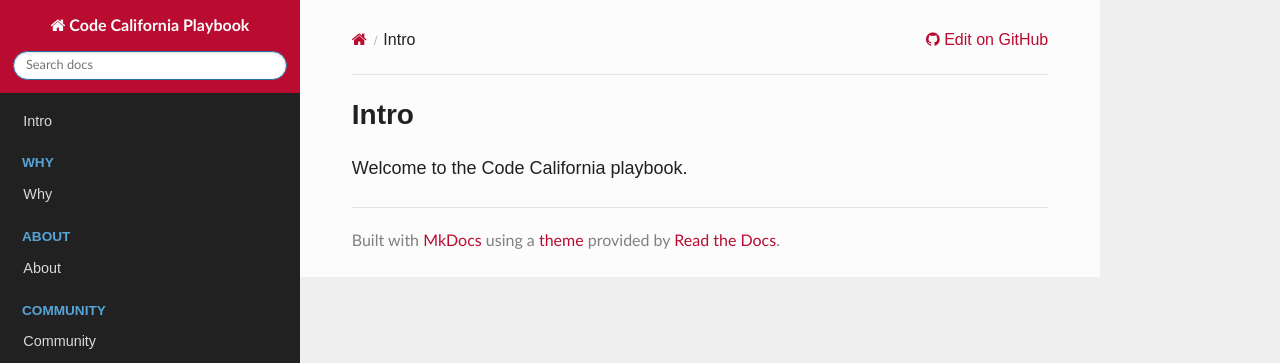
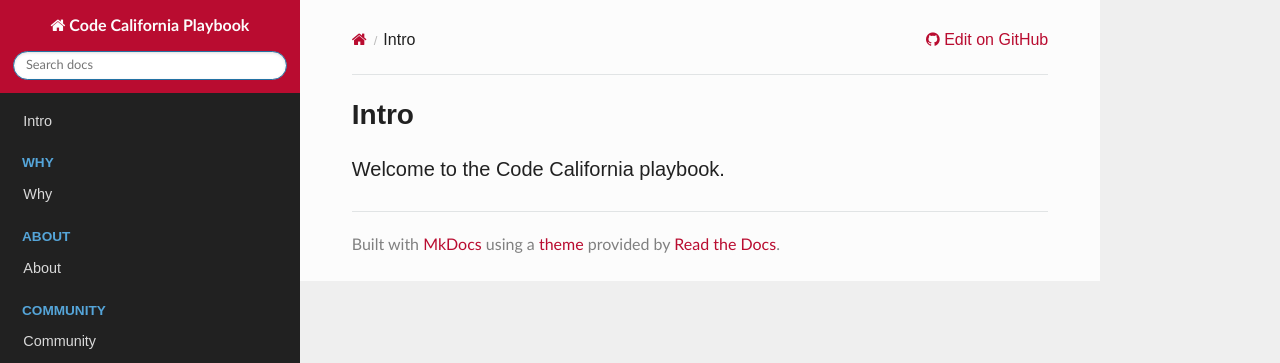
Before and after one commit to CA-CODE-Works/playbook, an MkDocs documentation site: the page built from docs/README.md, in a window 1280 px wide. Shown: the top 363 px of the page. Built offline with MkDocs 1.6.1, drawn with Linux system fonts in a browser that asks for light colours; nearby versions of some CDN libraries.

Commit message:
Update extra.css

```diff
--- a/docs/css/extra.css
+++ b/docs/css/extra.css
@@ -21,8 +21,8 @@ h1, h2, h3, h4, h5, h6 {
   color: #f1f1f1;
 }
 p {
-    line-height: 26px;
+    line-height: 28px;
     margin: 0;
-    font-size: 18px;
-    margin-bottom: 26px;
+    font-size: 20px;
+    margin-bottom: 28px;
 }
```
